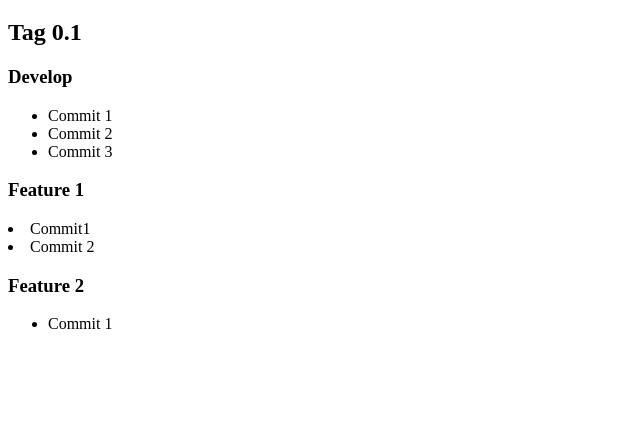
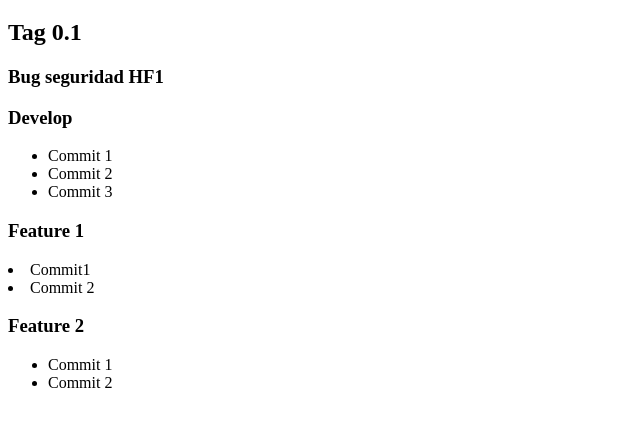
Before and after one commit to kaerulus/Tarea-Git, a plain HTML site: page index.html in a window 1280 px wide. Shown: the part 61-488 px from the top of the page, without its empty margins (0-640 px from the left). Drawn offline with Linux system fonts and the light colour scheme.

Commit message:
Hotfixes bug seguridad HF1

```diff
--- a/index.html
+++ b/index.html
@@ -11,6 +11,8 @@
     <h1>UT0.2.2 Tarea Git</h1>
 
     <h2>Tag 0.1</h2>
+
+    <h3>Bug seguridad HF1</h3>
 
     <h3>Develop</h3>
     <ul>
@@ -26,6 +28,7 @@
     <h3>Feature 2</h3>
     <ul>
         <li>Commit 1</li>
+        <li>Commit 2</li>
     </ul>
 </body>
 
```
